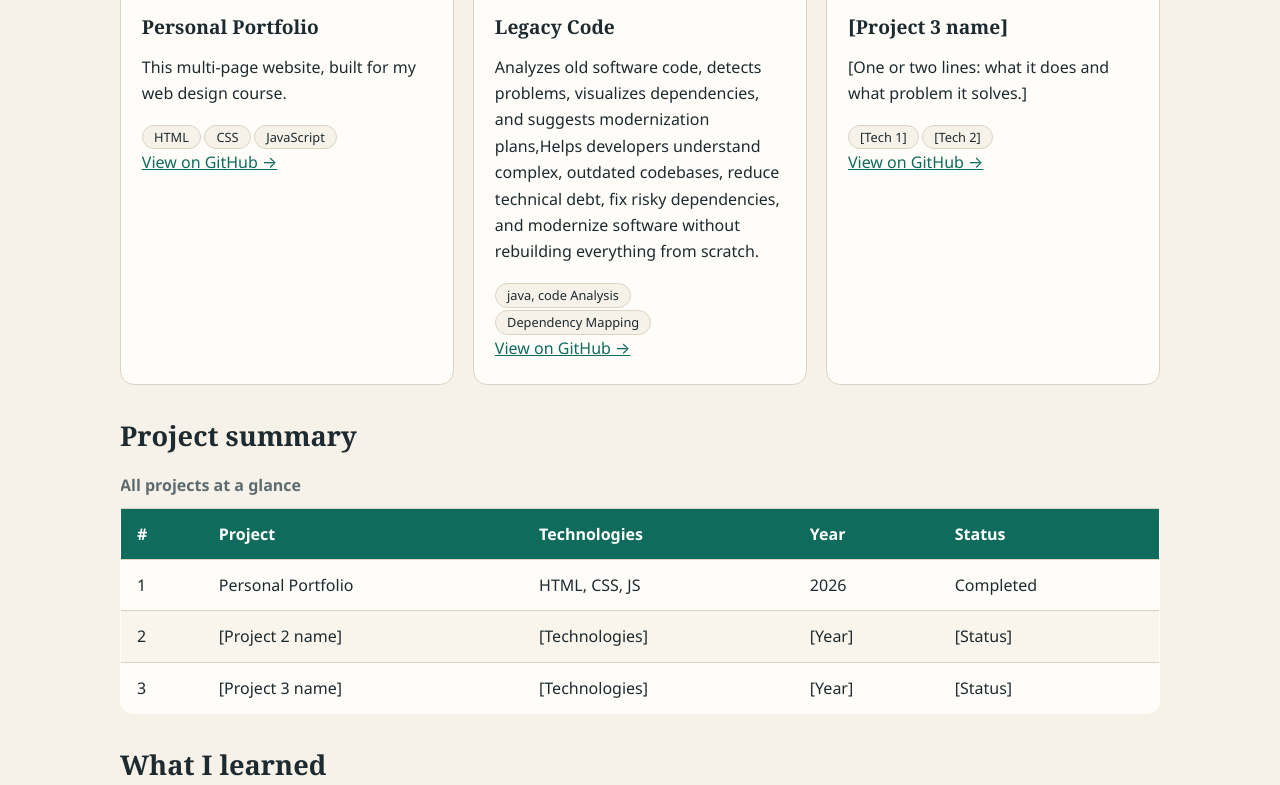
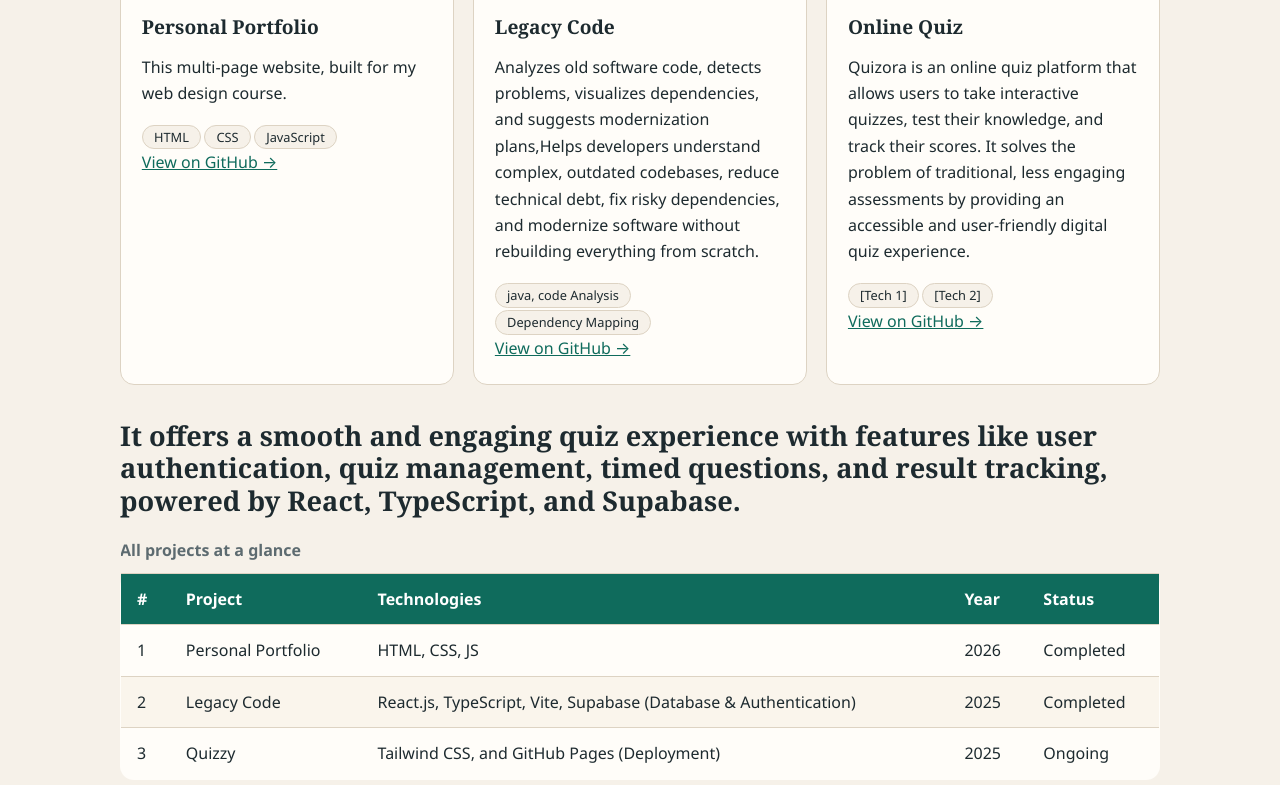
Before and after one commit to Sadmansia88/Portfolio, a plain HTML site: page projects.html in a window 1280 px wide. Shown: the part 592-1377 px from the top of the page. Drawn offline with Linux system fonts and the light colour scheme.

Commit message:
Update projects.html

```diff
--- a/projects.html
+++ b/projects.html
@@ -56,8 +56,9 @@
       <article class="card project-card">
         <img src="images/project3.svg" alt="Preview of the Algorithm Visualizer project" width="640" height="360">
         <div class="body">
-          <h3>[Project 3 name]</h3>
-          <p>[One or two lines: what it does and what problem it solves.]</p>
+          <h3>Online Quiz</h3>
+          <p>Quizora is an online quiz platform that allows users to take interactive quizzes, test their knowledge, and track their scores. It solves the problem of traditional,
+            less engaging assessments by providing an accessible and user-friendly digital quiz experience.</p>
           <span class="tag">[Tech 1]</span><span class="tag">[Tech 2]</span><br>
           <a href="https://github.com/YOUR-USERNAME/YOUR-REPO-3" target="_blank" rel="noopener">View on GitHub &rarr;</a>
         </div>
@@ -65,7 +66,8 @@
     </section>
 
     <section>
-      <h2>Project summary</h2>
+      <h2>It offers a smooth and engaging quiz experience with features like user authentication, quiz management,
+        timed questions, and result tracking, powered by React, TypeScript, and Supabase.</h2>
       <div class="table-scroll">
         <table>
           <caption>All projects at a glance</caption>
@@ -74,8 +76,8 @@
           </thead>
           <tbody>
             <tr><td>1</td><td>Personal Portfolio</td><td>HTML, CSS, JS</td><td>2026</td><td>Completed</td></tr>
-            <tr><td>2</td><td>[Project 2 name]</td><td>[Technologies]</td><td>[Year]</td><td>[Status]</td></tr>
-            <tr><td>3</td><td>[Project 3 name]</td><td>[Technologies]</td><td>[Year]</td><td>[Status]</td></tr>
+            <tr><td>2</td><td>Legacy Code</td><td>React.js, TypeScript, Vite, Supabase (Database & Authentication)</td><td>2025</td><td>Completed</td></tr>
+            <tr><td>3</td><td>Quizzy</td><td>Tailwind CSS, and GitHub Pages (Deployment)</td><td>2025</td><td>Ongoing</td></tr>
           </tbody>
         </table>
       </div>
```
